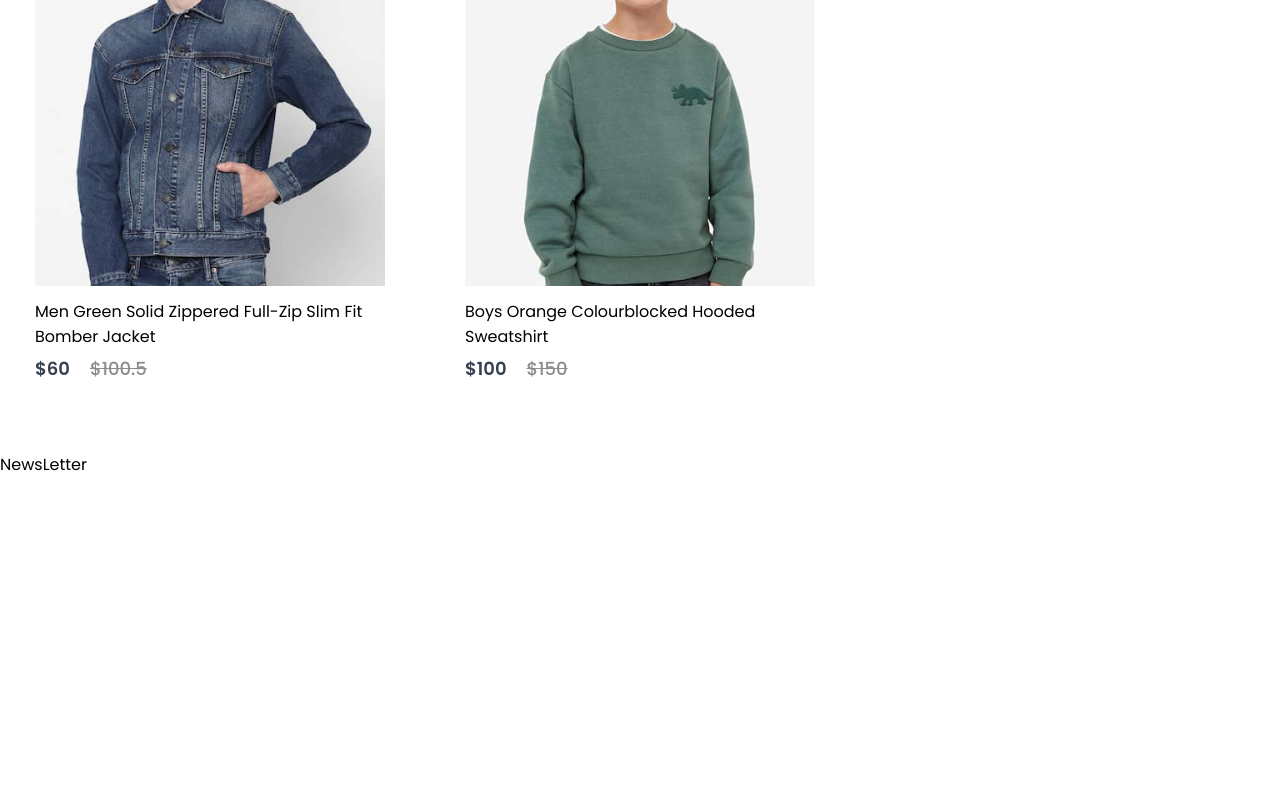
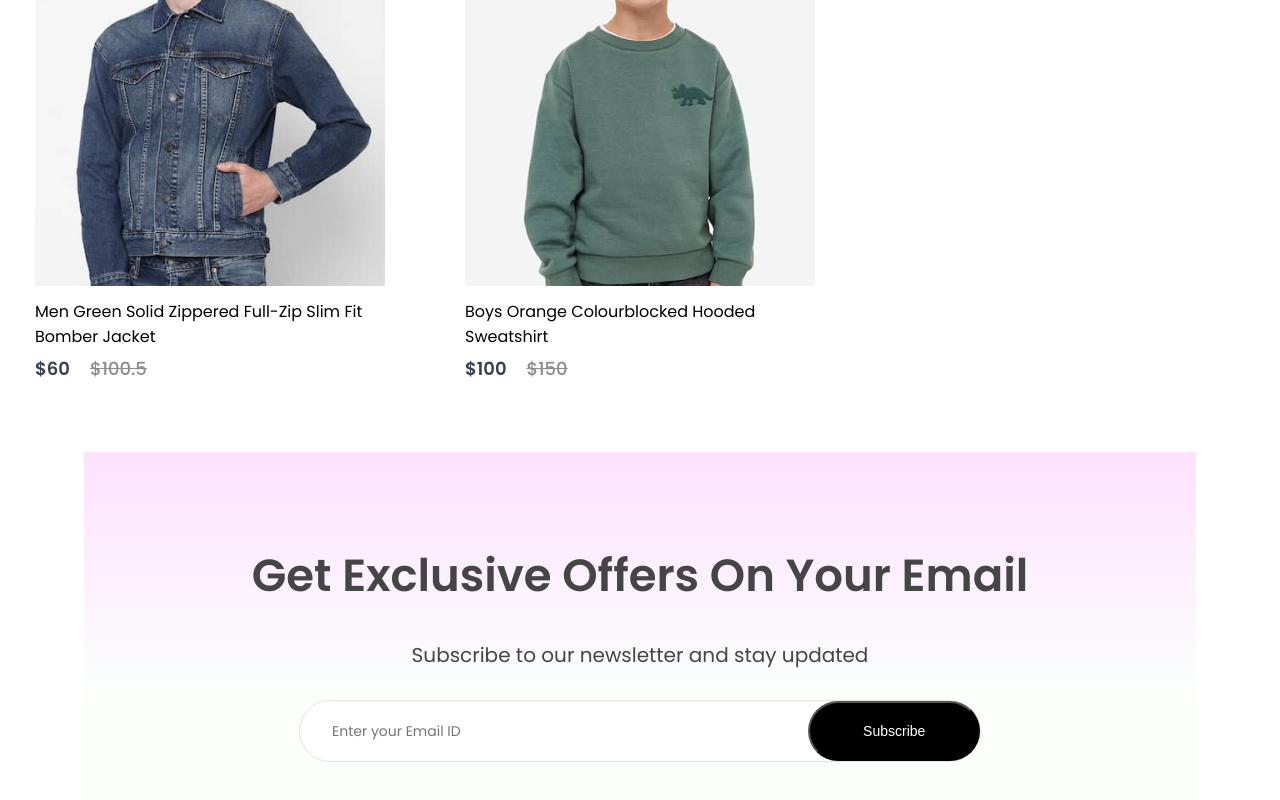
Before and after one commit to deep150499/FullStack-Store, a React (Create React App) app in the folder frontend/: page / in a window 1280 px wide. Shown: the part 3681-4481 px from the top of the page. Before the commit the page ends 4158 px from the top, so only its background shows below. Built offline with nearby package versions, Linux system fonts and the light colour scheme.

Commit message:
newsletter

```diff
--- a/frontend/src/Components/NewsLetter/NewsLetter.css
+++ b/frontend/src/Components/NewsLetter/NewsLetter.css
@@ -1,3 +1,55 @@
 .newsletter{
+    width: 65%;
+    display: flex;
+    height: 50vh;
+    flex-direction: column;
+    align-items: center;
+    justify-content: center;
+    margin: auto;
+    padding: 0 140px;
+    background: linear-gradient(180deg,#fde1ff,#e1ffea22 60%);
     margin-top: 70px;
+    gap: 30px;
 }
+
+.newsletter h1{
+    color: #454545;
+    font-size: 45px;
+    font-weight: 600;
+}
+
+.newsletter p{
+    color: #454545;
+    font-size: 20px;
+}
+
+.newsletter div{
+    display: flex;
+    align-items: center;
+    justify-content: space-between;
+    background: white;
+    width: 680px;
+    height: 60px;
+    border-radius: 80px;
+    border: 1px solid #e3e3e3;
+}
+
+.newsletter input{
+    width: 500px;
+    margin-left: 30px;
+    border: none;
+    outline: none;
+    color: #616161;
+    font-family: Poppins;
+    font-size: 14px;
+}
+
+.newsletter div button{
+    width: 180px;
+    height: 60px;
+    border-radius: 80px;
+    background: black;
+    color: white;
+    font-size: 14px;
+    cursor: pointer;
+}
--- a/frontend/src/Components/NewsLetter/NewsLetter.jsx
+++ b/frontend/src/Components/NewsLetter/NewsLetter.jsx
@@ -3,7 +3,14 @@
 
 const NewsLetter = () => {
   return (
-    <div className='newsletter'>NewsLetter</div>
+    <div className='newsletter'>
+        <h1>Get Exclusive Offers On Your Email</h1>
+        <p>Subscribe to our newsletter and stay updated</p>
+        <div>
+            <input type="email" placeholder='Enter your Email ID'/>
+            <button>Subscribe</button>
+        </div>
+    </div>
   )
 }
 
```
